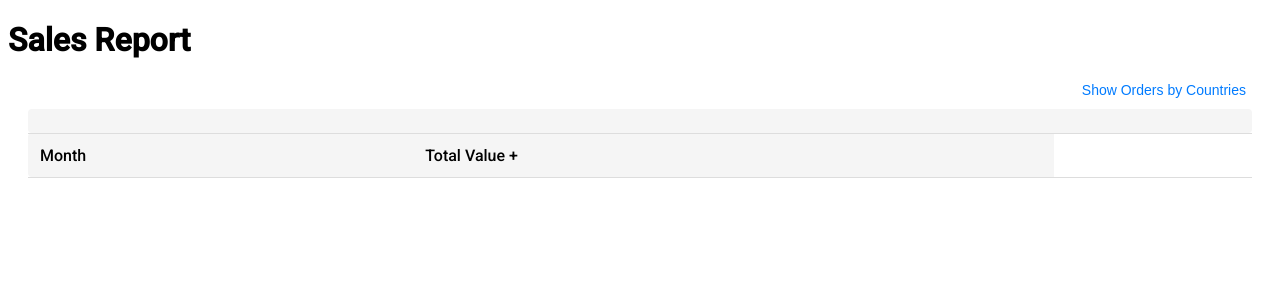
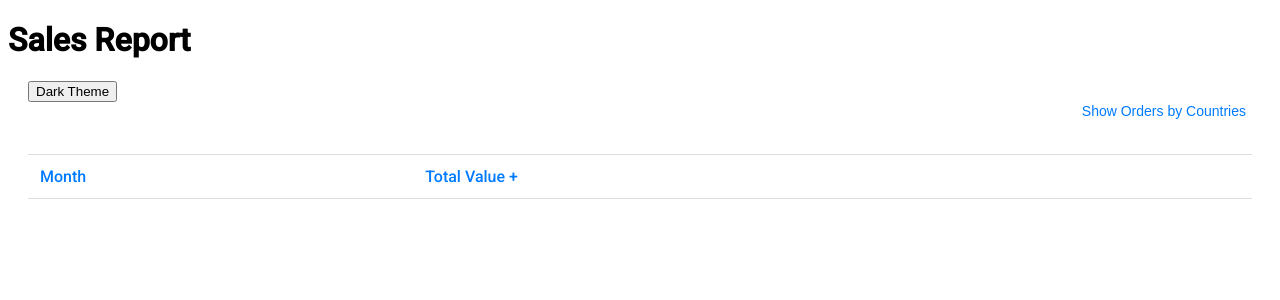
Before and after one commit to mostafashawki/sold-items-report, a React (Vite) app: page / in a window 1280 px wide. Shown: the top 300 px of the page. Built offline with nearby package versions, Linux system fonts and the light colour scheme.

Commit message:
add dark theme

```diff
--- a/src/components/DataTable.jsx
+++ b/src/components/DataTable.jsx
@@ -1,5 +1,6 @@
 import React, { useState } from 'react';
 import "./datatable.css"
+// import "./datatable-dark.css"
 import "./toggle.css"
 
 const DataTable = ({ data }) => {
@@ -8,6 +9,8 @@ const DataTable = ({ data }) => {
   const [selectedMonth, setSelectedMonth] = useState(null);
   const [selectedCountries, setSelectedCountries] = useState([]);
   const [showDropdown, setShowDropdown] = useState(false);
+  const [isDarkTheme, setIsDarkTheme] = useState(false);
+
 
   const handleCountrySelection = (event) => {
     const selectedOptions = Array.from(event.target.selectedOptions, (option) => option.value);
@@ -17,6 +20,11 @@ const DataTable = ({ data }) => {
   const handleDropdownToggle = () => {
     setShowDropdown(!showDropdown);
   };
+
+  const handleThemeToggle = () => {
+    setIsDarkTheme(!isDarkTheme);
+  };
+
 
 
   // const handleValueDetailsClick = () => {
@@ -28,7 +36,13 @@ const DataTable = ({ data }) => {
   // };
 
   return (
-    <div className="table-container">
+    <div className={`table-container ${isDarkTheme ? 'dark-theme' : ''}`}>
+      <div className="theme-toggle">
+        <button onClick={handleThemeToggle}>
+          {isDarkTheme ? 'Light Theme' : 'Dark Theme'}
+        </button>
+      </div>
+
     <div className="dropdown-container">
       <button className="dropdown-toggle" onClick={handleDropdownToggle}>
         Show Orders by Countries
--- a/src/components/datatable.css
+++ b/src/components/datatable.css
@@ -1,6 +1,28 @@
+:root {
+  /* Light theme colors */
+  --primary-color: #007bff;
+  --background-color: #ffffff;
+  --text-color: #333333;
+
+  /* Dark theme colors */
+  --dark-primary-color: #e6e6e6;
+  --dark-background-color: #1e1e1e;
+  --dark-text-color: #ffffff;
+}
+
+/* Dark theme styles */
+.dark-theme {
+  --primary-color: var(--dark-primary-color);
+  --background-color: var(--dark-background-color);
+  --text-color: var(--dark-text-color);
+}
+
 .table-container {
     margin: 20px;
+    color: var(--text-color);
+    background-color: var(--background-color);
   }
+
 
   table {
     border-collapse: collapse;
@@ -8,7 +30,8 @@
   }
 
   thead th {
-    background-color: #f5f5f5;
+    background-color: var(--background-color);
+    color: var(--primary-color);
     border-bottom: 1px solid #ddd;
     padding: 12px;
     text-align: left;
@@ -17,7 +40,7 @@
   }
 
   thead th:hover {
-    background-color: #e0e0e0;
+    background-color: var(--background-color);
   }
 
   th:first-child {
@@ -35,104 +58,12 @@
     padding: 12px;
   }
 
-  /* td:first-child {
-    font-weight: bold;
-  } */
 
   td:first-child:hover {
-    background-color: #fafafa;
+    background-color: var(--background-color);
     cursor: pointer;
   }
 
-  .expandable-row {
-    background-color: #fafafa;
-    overflow: hidden;
-    max-height: 0;
-    animation: expandRow 0.9s ease-in-out forwards;
-  }
-
-  @keyframes expandRow {
-    from {
-      max-height: 0;
-      padding: 0;
-    }
-    to {
-      max-height: 500px; /* Adjust the value as per your requirements */
-      padding: 12px;
-    }
-  }
-
-  .expandable-row.show {
-    animation: collapseRow 0.9s ease-in-out forwards;
-  }
-
-  @keyframes collapseRow {
-    from {
-      max-height: 500px; /* Adjust the value as per your requirements */
-      padding: 12px;
-    }
-    to {
-      max-height: 0;
-      padding: 0;
-    }
-  }
-
-  .expandable-row td {
-    padding-bottom: 12px;
-  }
-
-  .expandable-row:last-child td {
-    padding-bottom: 0;
-  }
-
-  .expandable-row td[colspan] {
-    padding-top: 12px;
-  }
-
-  .expandable-row td[colspan] button {
-    border: none;
-    background-color: transparent;
-    color: #2196f3;
-    text-decoration: underline;
-    cursor: pointer;
-  }
-/* ////////////////////// */
-  .expandable-col {
-    background-color: #fafafa;
-    animation: expandCol 0.9s linear backwards;
-  }
-
-  .collapse-col {
-    background-color: #fafafa;
-    animation: collapseCol 0.9s linear backwards;
-  }
-
-  @keyframes expandCol {
-    from {
-      /* max-width: 0; */
-      padding: 0;
-    }
-    to {
-      /* max-width: 100%;  */
-      padding: 12px;
-    }
-  }
-
-  /* .expandable-col.show {
-    animation: collapseCol 0.9s linear;
-  } */
-
-  @keyframes collapseCol {
-    from {
-      /* max-width: 100%;  */
-      padding: 12px;
-    }
-    to {
-      /* max-width: 0; */
-      padding: 0;
-    }
-  }
-  /* ////////////////////////////// */
 
 
   .table-container {
@@ -146,9 +77,9 @@
   }
 
   .dropdown-toggle {
-    background: none;
+    background: var(--background-color);
     border: none;
-    color: #007bff;
+    color: var(--primary-color);
     cursor: pointer;
     font-size: 14px;
   }
@@ -157,12 +88,10 @@
     position: absolute;
     top: 30px;
     right: 0;
-    background-color: #fff;
+    background-color: var(--background-color);
     border: 1px solid #ccc;
     border-radius: 4px;
     padding: 5px;
     width: 150px;
     z-index: 2;
   }
-
-  /* Rest of the CSS code */
```
